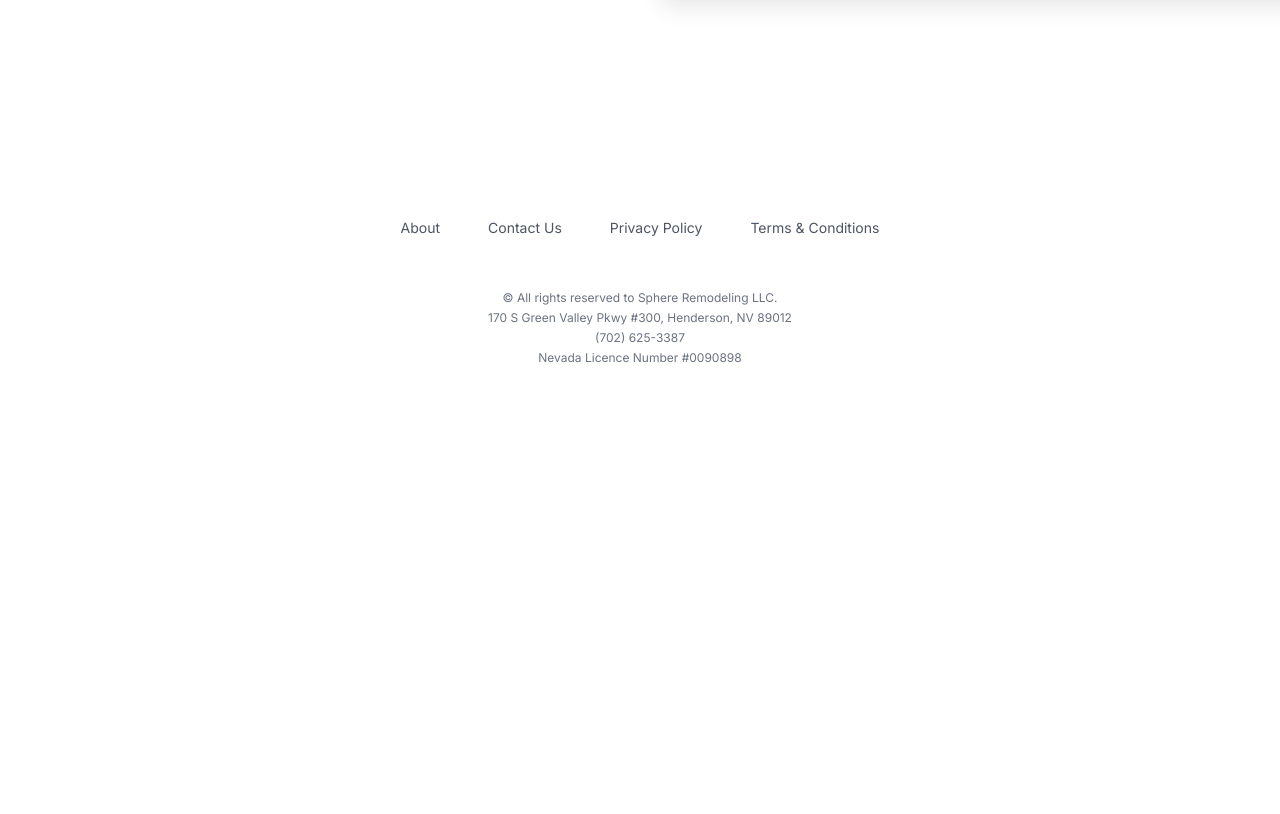
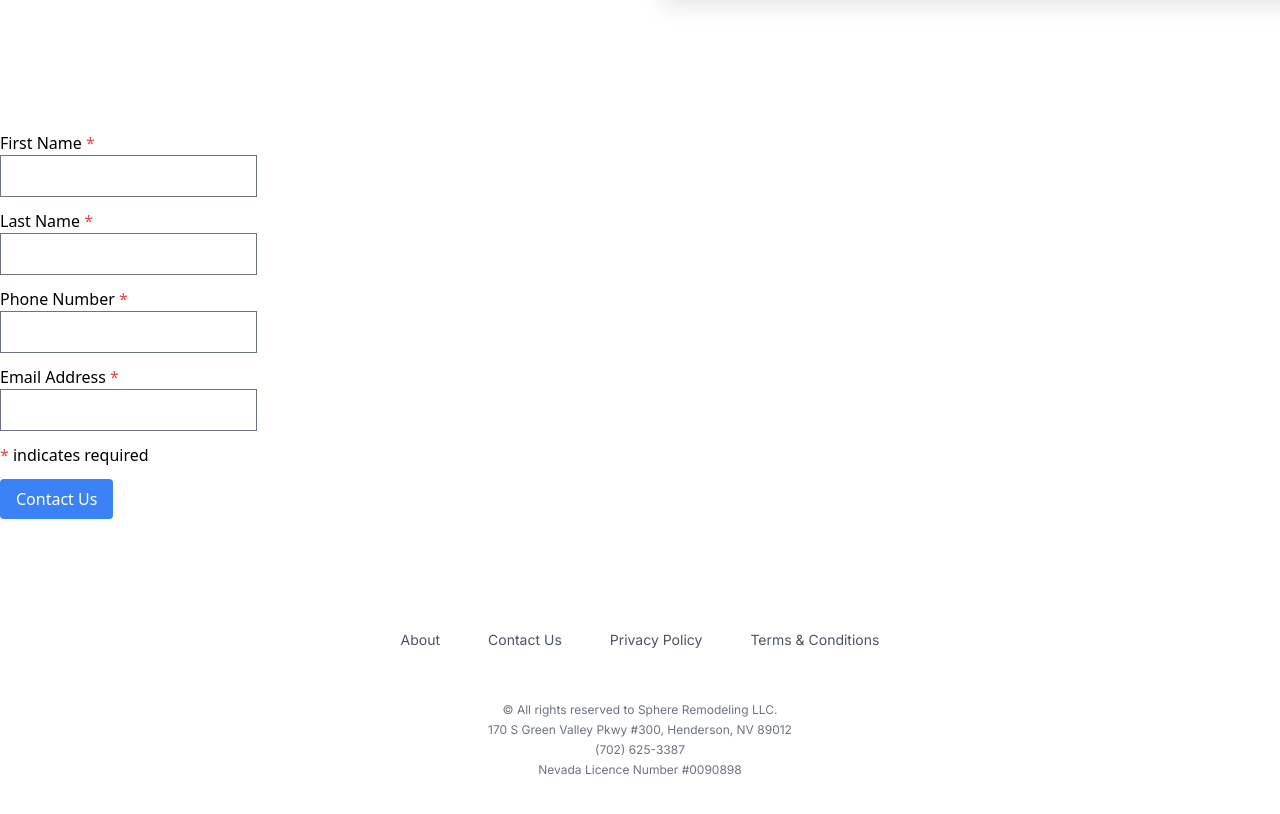
Before and after one commit to yogevzipori/websphere, a Next.js app: page / in a window 1280 px wide. Shown: the part 3800-4614 px from the top of the page. Before the commit the page ends 4264 px from the top, so only its background shows below. Built offline with nearby package versions, Linux system fonts and the light colour scheme.

Commit message:
mailCham

```diff
--- /dev/null
+++ b/app/components/contactUs/contactUsForm.tsx
@@ -0,0 +1,128 @@
+"use client";
+import Router from "next/router";
+import { useState } from "react";
+import axios from "axios";
+
+const ContactUsForm: any = ()  => {
+  const [formData, setFormData] = useState({
+    EMAIL: "",
+    FNAME: "",
+    LNAME: "",
+    PHONE: "",
+  });
+
+  const handleInputChange = (e: React.ChangeEvent<HTMLInputElement>) => {
+    setFormData({ ...formData, [e.target.name]: e.target.value });
+  };
+
+  const handleSubmit = async (e: React.FormEvent<HTMLFormElement>) => {
+    e.preventDefault();
+
+
+    const config = {
+      headers: {
+        "Content-Type": "application/x-www-form-urlencoded",
+      },
+    };
+
+    const urlParams = new URLSearchParams(formData).toString();
+
+    try {
+      const response = await axios.post(
+        "https://sphereremodeling.us21.list-manage.com/subscribe/post?u=ecf7e32e68345cc3d9a5c44c6&amp;id=dd3036066d&amp;f_id=00ce5de1f0",
+        urlParams,
+        config
+      );
+
+      console.log(response.status); // To check the status
+
+      if (response.status === 200) {
+        console.log("Data sent successfully");
+      }
+    } catch (error) {
+      console.error("Failed to send the data:", error); // To print the error
+    }
+  };
+
+  return (
+    <div className="bg-white clear:left font-sans text-base w-96">
+      <form
+        action="https://sphereremodeling.us21.list-manage.com/subscribe/post?u=ecf7e32e68345cc3d9a5c44c6&amp;id=dd3036066d&amp;f_id=00ce5de1f0"
+        method="POST"
+        onSubmit={handleSubmit}
+      >
+        <div className="my-3">
+          <label htmlFor="FNAME" className="block">
+            First Name <span className="text-red-500">*</span>
+          </label>
+          <input
+            type="text"
+            name="FNAME"
+            className="required text"
+            id="mce-FNAME"
+            required
+            value={formData.FNAME}
+            onChange={handleInputChange}
+          />
+        </div>
+        <div className="my-3">
+          <label htmlFor="LNAME" className="block">
+            Last Name <span className="text-red-500">*</span>
+          </label>
+          <input
+            type="text"
+            name="LNAME"
+            className="required text"
+            id="mce-LNAME"
+            required
+            value={formData.LNAME}
+            onChange={handleInputChange}
+          />
+        </div>
+        <div className="my-3">
+          <label htmlFor="PHONE" className="block">
+            Phone Number <span className="text-red-500">*</span>
+          </label>
+          <input
+            type="text"
+            name="PHONE"
+            className="required text"
+            id="mce-PHONE"
+            value={formData.PHONE}
+            onChange={handleInputChange}
+          />
+        </div>
+        <div className="my-3">
+          <label htmlFor="EMAIL" className="block">
+            Email Address <span className="text-red-500">*</span>
+          </label>
+          <input
+            type="email"
+            name="EMAIL"
+            className="required email"
+            id="mce-EMAIL"
+            required
+            value={formData.EMAIL}
+            onChange={handleInputChange}
+          />
+        </div>
+        <div className="my-3">
+          <span className="text-red-500">*</span> indicates required
+        </div>
+        <div className="my-3">
+          <button
+            type="submit"
+            name="subscribe"
+            id="mc-embedded-subscribe"
+            className="button bg-blue-500 text-white py-2 px-4 rounded"
+          >
+            Contact Us
+          </button>
+        </div>
+      </form>
+    </div>
+  );
+};
+
+
+export default ContactUsForm;
--- a/app/contact-sphere-remodeling/page.tsx
+++ b/app/contact-sphere-remodeling/page.tsx
@@ -1,5 +1,6 @@
 import Image from "next/image";
 import Kitchen1 from "../../public/las-vegas-kitchen-remodeling-1.jpg";
+import ContactUsForm from "../components/contactUs/contactUsForm";
 
 export default function ContactUs() {
     return (
@@ -16,7 +17,8 @@ export default function ContactUs() {
             <div className="mx-auto max-w-xl lg:mx-0 lg:max-w-lg">
               <h2 className="mt-2 text-lg font-bold tracking-tight text-slate-900 sm:text-3xl">Contact us</h2>
               <p className="mt-2 text-lg leading-8 text-gray-600">
-              Thank you for considering Sphere Remodeling for your home renovation needs. With over 25 years of combined experience, we specialize in transforming homes into extraordinary living spaces. Located in Las Vegas, serving Henderson and the surrounding areas, we understand that your home is a reflection of your unique personality and style. Let us help you create the home of your dreams.              </p>
+              Thank you for considering Sphere Remodeling for your home renovation needs. With over 25 years of combined experience, we specialize in transforming homes into extraordinary living spaces. Located in Las Vegas, serving Henderson and the surrounding areas, we understand that your home is a reflection of your unique personality and style. Let us help you create the home of your dreams.   </p>
+         <ContactUsForm />
               {/* <form action="#" method="POST" className="mt-16">
                 <div className="grid grid-cols-1 gap-x-8 gap-y-6 sm:grid-cols-2">
                   <div>
--- a/app/page.tsx
+++ b/app/page.tsx
@@ -5,7 +5,7 @@ import Bathroom1 from "../public/las-vegas-bathroom-remodeling-1.jpg";
 import Kitchen1 from "../public/las-vegas-kitchen-remodeling-1.jpg";
 import HomeRemodel1 from "../public/las-vegas-henderson-home-remodel.jpg";
 import HomeRenovation1 from "../public/home-renovation-las-vegas-henderson-1.jpg";
-
+import ContactUsForm from "./components/contactUs/contactUsForm";
 import FullHomeRenovation from "/public/full-home-remodeling-renovation-las-vegas-henderson.jpg";
 import BestContractor from "/public/best-remodeling-contractor-las-vegas.jpg";
 import Cover from "./components/cover";
@@ -264,7 +264,7 @@ export default function Home() {
           </div>
         </div>
       </div>
-
+<ContactUsForm />
       <HomePageGallery />
     </div>
   );
```
